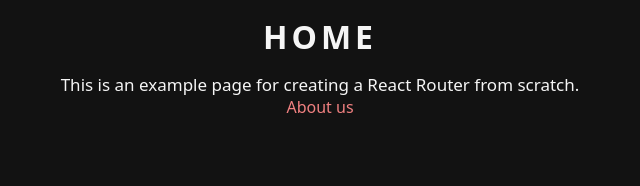
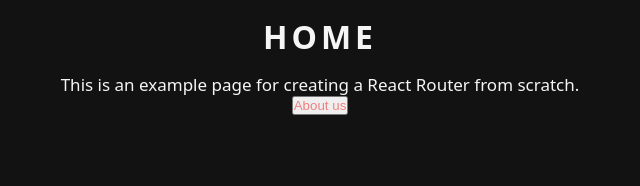
Before and after one commit to Espadv69/React_Beginner, a React app in the folder 06-espadv-router/: page / in a window 1280 px wide. Shown: the top 186 px of the page, without its empty margins (320-960 px from the left). Built offline with nearby package versions, Linux system fonts and the light colour scheme; the HTML template or start-up script is replaced by a standard one.

Commit message:
feat: replace anchor tags with buttons for navigation in HomePage and AboutPage

```diff
--- a/06-espadv-router/src/components/App.jsx
+++ b/06-espadv-router/src/components/App.jsx
@@ -17,9 +17,13 @@ function HomePage() {
       <p className="p-spa">
         This is an example page for creating a React Router from scratch.
       </p>
-      <a href="/about" className="a-spa">
+      <button
+        type="button"
+        onClick={() => navigateTo('/about')}
+        className="a-spa"
+      >
         About us
-      </a>
+      </button>
     </>
   )
 }
@@ -38,9 +42,9 @@ function AboutPage() {
           Hello!, I'm Espadv and i'm creating a clon of React router.
         </p>
       </div>
-      <a href="/" className="a-spa">
+      <button onClick={() => navigateTo('/')} className="a-spa">
         Home
-      </a>
+      </button>
     </>
   )
 }
```
